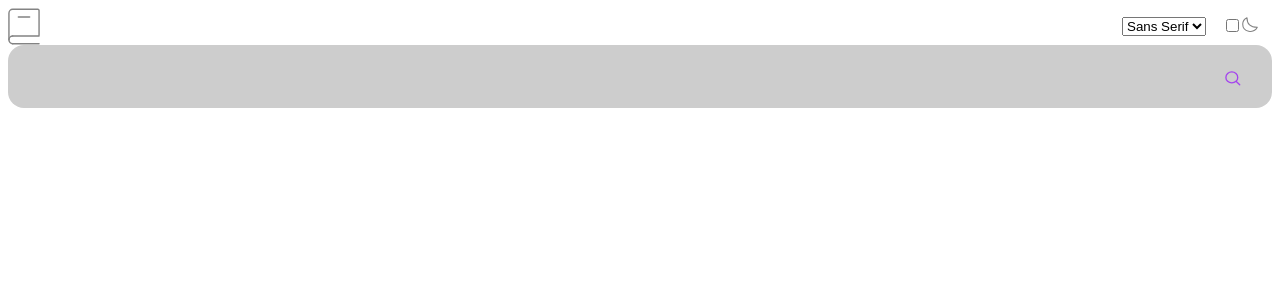
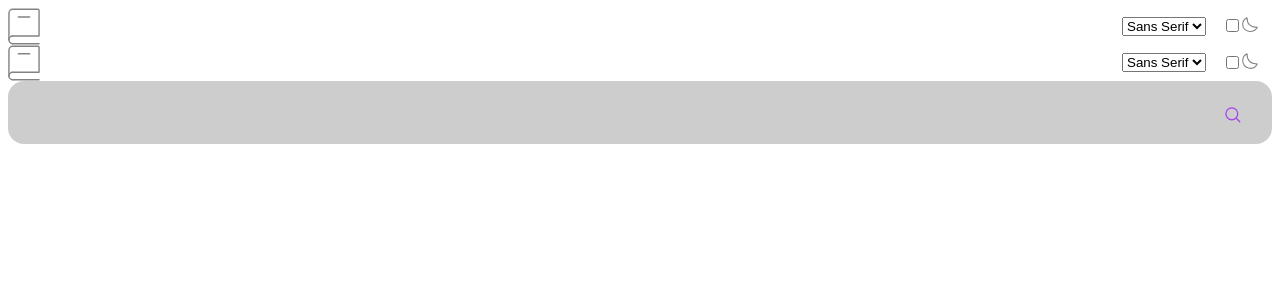
Before and after one commit to diegotorres9/dictionary-app, a Next.js app: page / in a window 1280 px wide. Shown: the top 300 px of the page. Built offline with nearby package versions, Linux system fonts and the light colour scheme.

Commit message:
moved header component to layout file

```diff
--- a/app/layout.js
+++ b/app/layout.js
@@ -1,7 +1,11 @@
+import Header from "./components/header/Header"
 export default function RootLayout({ children }) {
     return (
     <html lang="en">
-        <body>{children}</body>
+        <body>
+            <Header />
+            {children}
+        </body>
     </html>
     )
 }
```
